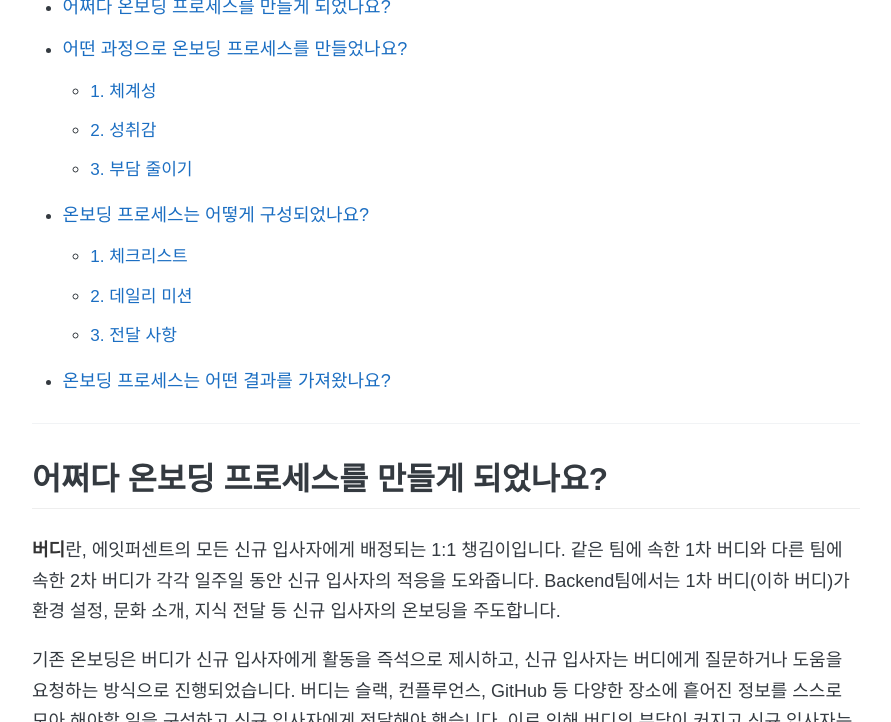
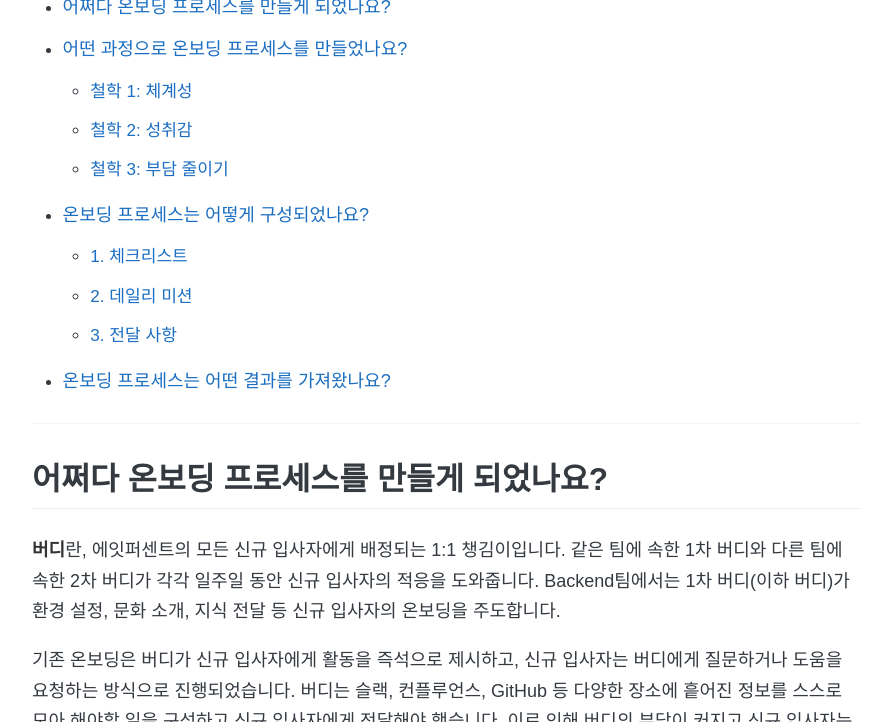
Before and after one commit to 8percent/8percent.github.io, a Jekyll site: the page built from _posts/2024-07-05-백엔드-온보딩-수립.md, in a window 1280 px wide and 900 px high, scrolled down 808 px, cut to the strip 178-900 px from the top of the window. Shown: the whole strip, without its empty margins (194-1085 px from the left). Built offline with Jekyll 4.4.1, drawn with Linux system fonts in a browser that asks for light colours; some web fonts are replaced; some of the changed text lies outside the part shown.

Commit message:
REF: 링크 수정

```diff
--- a/_posts/2024-07-05-백엔드-온보딩-수립.md
+++ b/_posts/2024-07-05-백엔드-온보딩-수립.md
@@ -17,9 +17,9 @@
 
 - [어쩌다 온보딩 프로세스를 만들게 되었나요?](#어쩌다-온보딩-프로세스를-만들게-되었나요)
 - [어떤 과정으로 온보딩 프로세스를 만들었나요?](#어떤-과정으로-온보딩-프로세스를-만들었나요)
-  - [1. 체계성](#1-체계성)
-  - [2. 성취감](#2-성취감)
-  - [3. 부담 줄이기](#3-부담-줄이기)
+  - [철학 1: 체계성](#철학-1-체계성)
+  - [철학 2: 성취감](#철학-2-성취감)
+  - [철학 3: 부담 줄이기](#철학-3-부담-줄이기)
 - [온보딩 프로세스는 어떻게 구성되었나요?](#온보딩-프로세스는-어떻게-구성되었나요)
   - [1. 체크리스트](#1-체크리스트)
   - [2. 데일리 미션](#2-데일리-미션)
@@ -68,15 +68,15 @@
 
 이어서 온보딩 프로세스 목표를 달성하기 위해 어떻게 온보딩 내용을 진행할 것인지에 대한 세부 전략을 수립했습니다. 이를 **온보딩 프로세스 철학**이라고 부르겠습니다. 온보딩 프로세스 철학은 온보딩 프로세스를 구성하는 각 활동을 떠올리는 데 도움을 줍니다.
 
-### 1. 체계성
+### 철학 1: 체계성
 
 온보딩 프로세스는 그 자체로 체계성을 갖추고 문서를 통해 팀에 공유됩니다. 체계적인 온보딩 프로세스는 신규 입사자가 할 일을 알려주는 이정표로서, 신규 입사자가 당장 다음에 무엇을 해야할지 안내합니다. 더 나아가, 신규 입사자는 전반적인 로드맵을 훑어보고 자신이 온보딩 기간 동안 어떤 일을 겪을지 예측할 수 있습니다. 온보딩 프로세스가 치밀할수록 버디에 대한 의존도가 낮아지고 온보딩 과정이 효율적으로 진행됩니다. 한편, 온보딩 프로세스는 컨플루언스 공개 페이지로 관리됩니다. 이를 통해 팀 전체가 온보딩에 참여할 수 있습니다. 팀원은 온보딩 프로세스 문서를 바탕으로 온보딩 진행 상황을 파악하고, 필요할 때 온보딩 활동 일부를 담당할 수 있습니다. 또한, 온보딩 프로세스 문서는 누구나 수정 가능하므로, 신규 입사자의 피드백과 팀원에 의한 최신화가 시시각각 반영됩니다. 궁극적으로, 신규 입사자는 미리 준비된 온보딩 프로세스를 통해 회사에 대한 좋은 첫인상을 받을 수 있습니다.
 
-### 2. 성취감
+### 철학 2: 성취감
 
 신규 입사자가 온보딩 프로세스에 주도적으로 참여하고 성취감을 느낄 수 있도록 합니다. 온보딩 프로세스의 활동은 신규 입사자가 수행할 일과 배울 것을 명확하게 규정합니다. 온보딩 활동 진행도를 시각화하여 신규 입사자는 자신이 완료한 일을 돌아보고 성취감을 느끼게 됩니다. 그리고 온보딩 프로세스는 신규 입사자가 이른 시일 내에 회사 산출물에 기여하도록 유도합니다. 예를 들어, 온보딩 프로세스는 팀원 소개 컨플루언스 페이지에 자신을 추가하거나, GitHub에 코드 리뷰를 남기는 활동을 제안합니다. 신규 입사자는 자신의 역량을 발휘하는 기회를 얻고 팀에 빠르게 적응할 수 있습니다.
 
-### 3. 부담 줄이기
+### 철학 3: 부담 줄이기
 
 체계성과 성취감으로만 가득한 온보딩 프로세스는 자칫 신규 입사자에 부담을 줄 우려가 있습니다. 신규 입사자가 제시된 필수 활동을 모두 이행하지 못해 불안해하거나, 빠듯한 일정으로 인해 실질적인 적응 효과를 누리지 못하고 온보딩 활동을 따르기만 하는 상황이 절대 발생해서는 안됩니다. 따라서 필수 활동은 주어진 기간 내에 여유롭게 마치도록 적당한 양으로 조절합니다. 신규 입사자가 온보딩 활동을 스스로 정리할 시간을 가질 수 있어야 합니다. 더불어 선택적인 활동은 우선순위를 미리 표시하여 신규 입사자가 자신의 상황에 맞게 선택할 수 있도록 하고, 강제성을 배제합니다. 온보딩 프로세스는 신규 입사자가 회사에서 처음 마주하는 경험이므로, 신규 입사자의 긴장을 풀어주는 것이 중요합니다.
 
@@ -135,7 +135,7 @@
 - 입사한 주 금요일에 있던 스프린트 회고에서 송희님과 찬규님이 모두 언급했듯이, 온보딩 프로세스는 신규 입사자가 팀에 체계적으로 적응할 수 있도록 도와주었습니다.
 - 버디에 대한 의존도를 줄인 덕분에, 버디인 제가 4일차에 자리를 비운 상황에서도 온보딩은 순조롭게 흘러갔습니다.
 - 온보딩을 향한 팀 전반적인 관심도 높아져, 찬얼님께서 시간을 내어 코어뱅킹 도메인 기초 지식을 강의하기도 했습니다.
-  <span style="color:gray">_찬얼님의 설명이 궁금하다면? 👉 [코어뱅킹 우당탕탕 정산 자동화 개발](https://8percent.github.io/2023-07-21/%EC%9A%B0%EB%8B%B9%ED%83%95%ED%83%95-%EC%A0%95%EC%82%B0-%EC%9E%90%EB%8F%99%ED%99%94-%EA%B0%9C%EB%B0%9C/)_</span>
+  <span style="color:gray">_찬얼님의 설명이 궁금하다면? 👉 [코어뱅킹 우당탕탕 정산 자동화 개발](https://8percent.github.io/2023-07-21/우당탕탕-정산-자동화-개발/)_</span>
 - 온보딩 기간 동안 신규 입사자분들께서 로컬 개발 환경 구축 가이드, 스타일 가이드, 온보딩 프로세스 문서를 개선하고 신규 입사자를 위한 용어 사전을 만드는 등 팀에 적극적으로 기여하셨습니다.
 - 두 분 다 체크리스트와 데일리 미션을 4일만에 모두 완료하였으며, 특히 송희님께서는 입사 다음 날 노트북을 새로 지급받는 위기를 겪으셨음에도 불구하고 온보딩 일정에 차질이 없었습니다. 이는 온보딩 프로세스의 양이 적절함을 보여주는 사례입니다.
 
```
